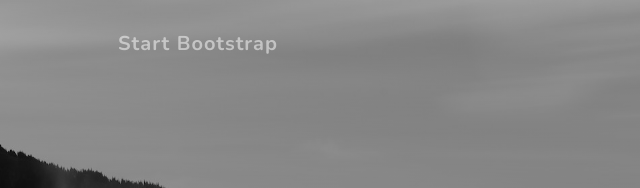
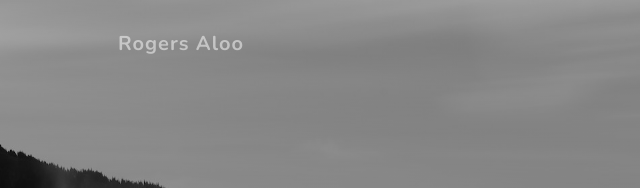
Before and after one commit to rogersaloo/example, a plain HTML site: page index.html in a window 1280 px wide. Shown: the top 188 px of the page, 0-640 px from the left. Drawn offline with nearby package versions, Linux system fonts and the light colour scheme.

Commit message:
Update index.html

```diff
--- a/index.html
+++ b/index.html
@@ -5,7 +5,7 @@
         <meta name="viewport" content="width=device-width, initial-scale=1, shrink-to-fit=no" />
         <meta name="description" content="" />
         <meta name="author" content="" />
-        <title>Grayscale - Start Bootstrap Theme</title>
+        <title>Rogers Aloo </title>
         <link rel="icon" type="image/x-icon" href="assets/favicon.ico" />
         <!-- Font Awesome icons (free version)-->
         <script src="https://use.fontawesome.com/releases/v5.15.3/js/all.js" crossorigin="anonymous"></script>
@@ -19,7 +19,7 @@
         <!-- Navigation-->
         <nav class="navbar navbar-expand-lg navbar-light fixed-top" id="mainNav">
             <div class="container px-4 px-lg-5">
-                <a class="navbar-brand" href="#page-top">Start Bootstrap</a>
+                <a class="navbar-brand" href="#page-top">Rogers Aloo</a>
                 <button class="navbar-toggler navbar-toggler-right" type="button" data-bs-toggle="collapse" data-bs-target="#navbarResponsive" aria-controls="navbarResponsive" aria-expanded="false" aria-label="Toggle navigation">
                     Menu
                     <i class="fas fa-bars"></i>
```
